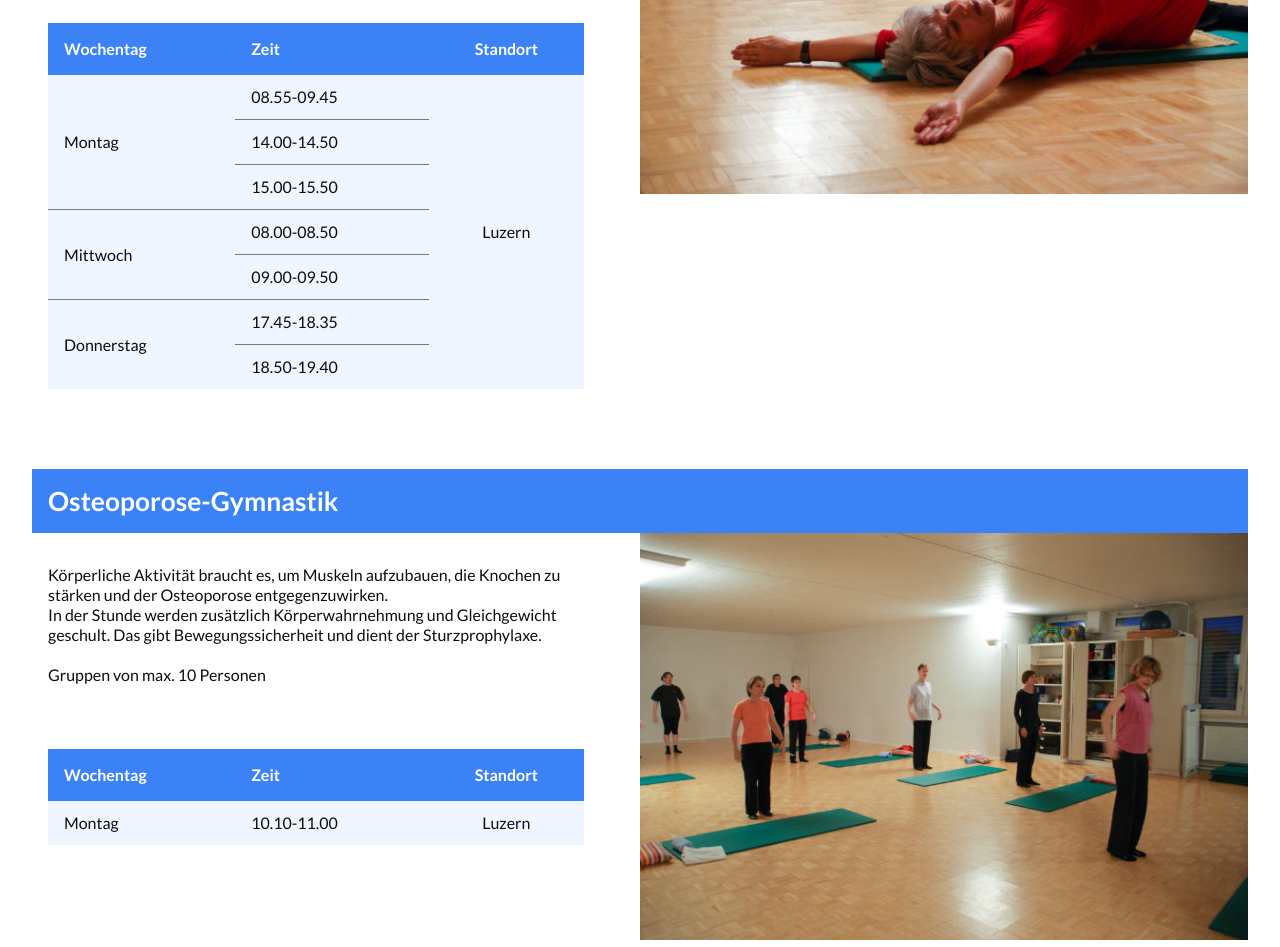
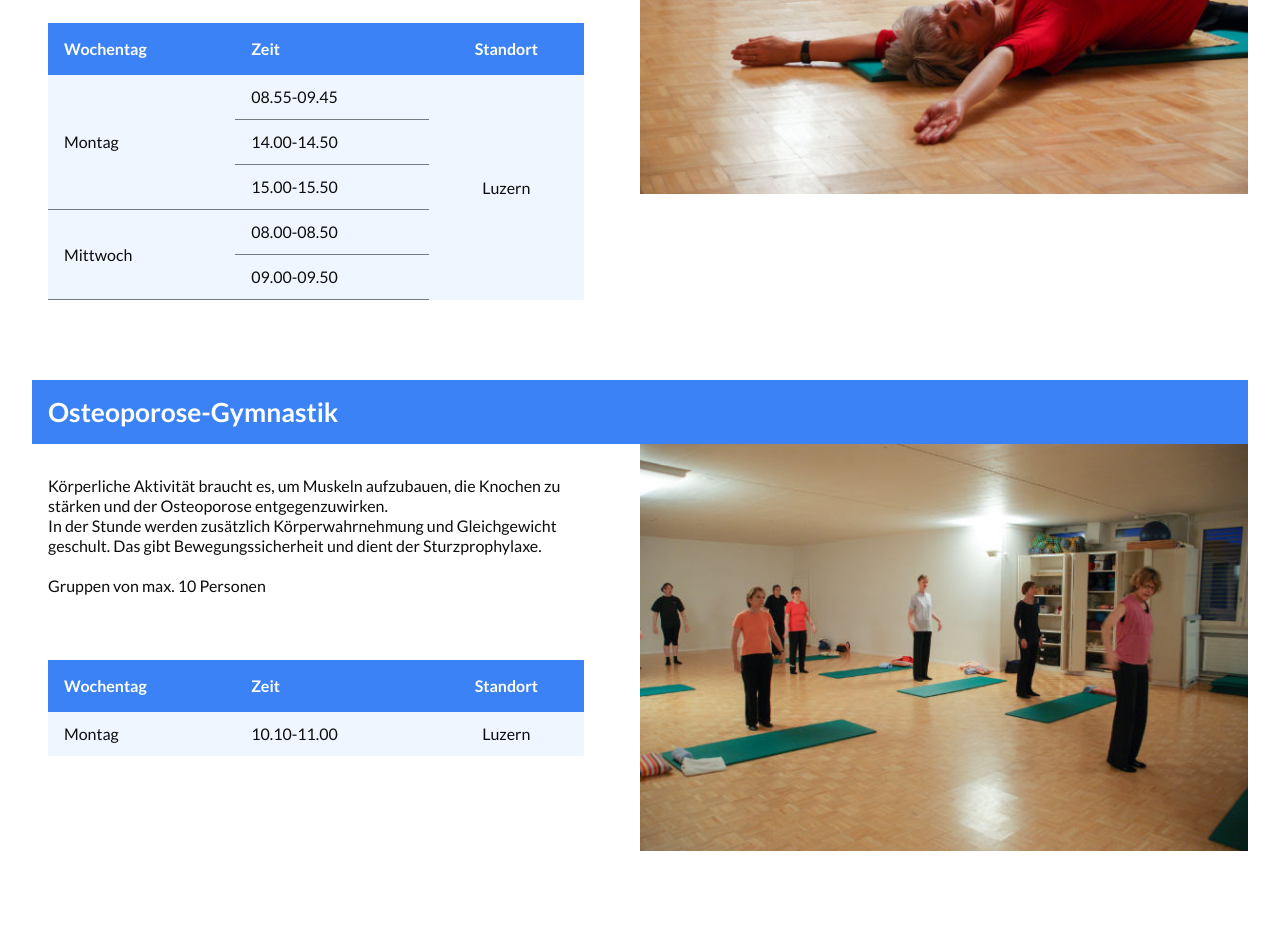
Before and after one commit to yoggu/ruecken-fit, a website built with webpack: page src/index.html in a window 1280 px wide. Shown: the part 2931-3878 px from the top of the page. Built offline with nearby package versions, Linux system fonts and the light colour scheme.

Commit message:
remove thursday evening class

```diff
--- a/src/index.html
+++ b/src/index.html
@@ -234,7 +234,7 @@
             <tr>
               <td rowspan="3">Montag</td>
               <td>08.55-09.45</td>
-              <td class="center no-border" rowspan="8">Luzern</td>
+              <td class="center no-border" rowspan="6">Luzern</td>
             </tr>
             <tr>
               <td>14.00-14.50</td>
@@ -248,13 +248,6 @@
             </tr>
             <tr>
               <td>09.00-09.50</td>
-            </tr>
-            <tr>
-              <td class="no-border" rowspan="2">Donnerstag</td>
-              <td>17.45-18.35</td>
-            </tr>
-            <tr>
-              <td class="no-border">18.50-19.40</td>
             </tr>
           </table>
         </div>
```
